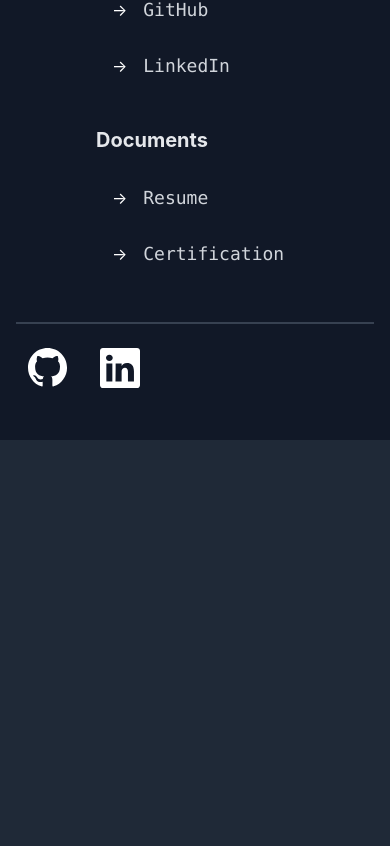
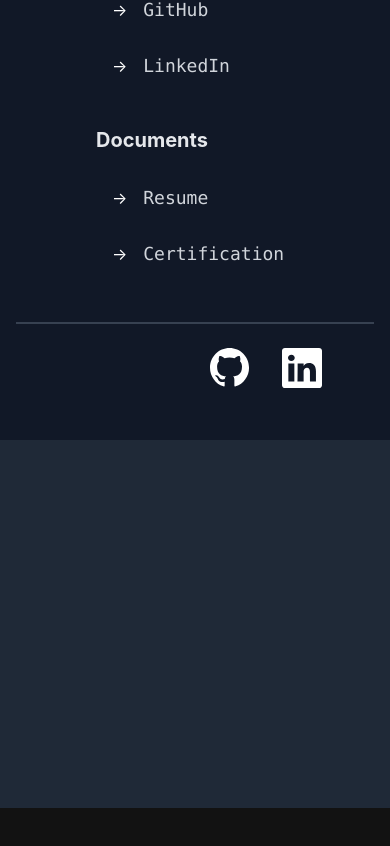
Before and after one commit to numenor-dev/portfolio, a Next.js app: page /about in a window 390 px wide. Shown: the part 1300-2146 px from the top of the page. After the commit the page ends 2108 px from the top, so only its background shows below. Built offline with nearby package versions, Linux system fonts and the light colour scheme.

Commit message:
Adjusted mobile styling

```diff
--- a/components/Footer.js
+++ b/components/Footer.js
@@ -19,7 +19,7 @@ export default function Footer() {
               </div>
             </div> */}
           </div>
-          <div className="space-x-2 flex flex-row items-center">
+          <div className="space-x-2 flex flex-row items-center max-sm:ml-auto max-sm:mr-10">
           <a
                 href={userData.socialLinks.github}
                 className="h-16 w-16 lg:h-10 lg:w-10 rounded-full hover:bg-blue-500 flex items-center justify-center cursor-pointer"
@@ -57,8 +57,8 @@ export default function Footer() {
           </div>
         </div>
       </div>
-      <div className="bg-white dark:bg-gray-800 pt-36 pb-40"></div>
-      <div className="bg-white dark:bg-gray-800 pb-96"></div>
+      <div className="bg-white dark:bg-gray-800 pb-36"></div>
+      <div className="bg-white dark:bg-gray-800 max-sm:pb-56"></div>
     </div>
   );
 }
```
